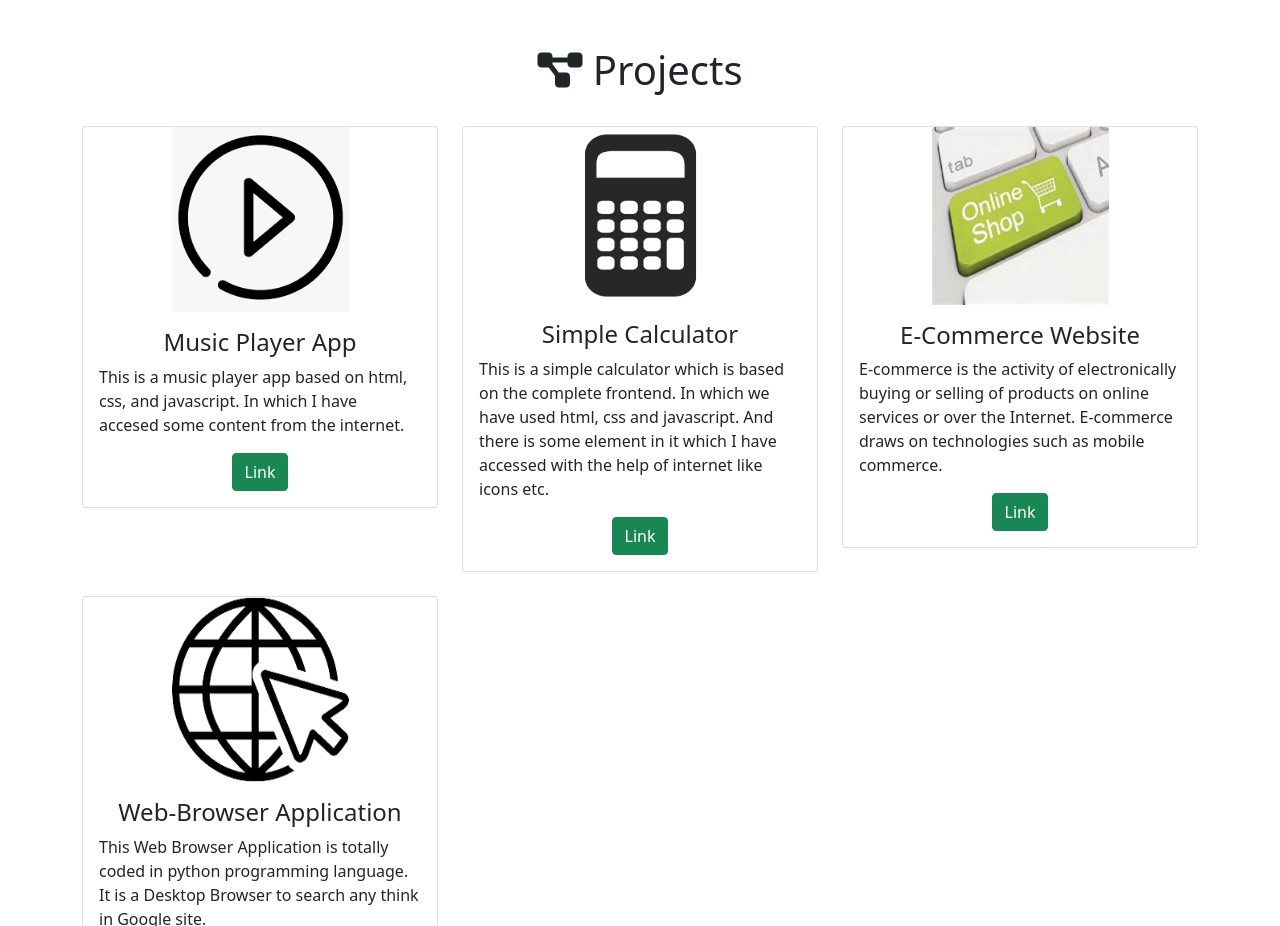
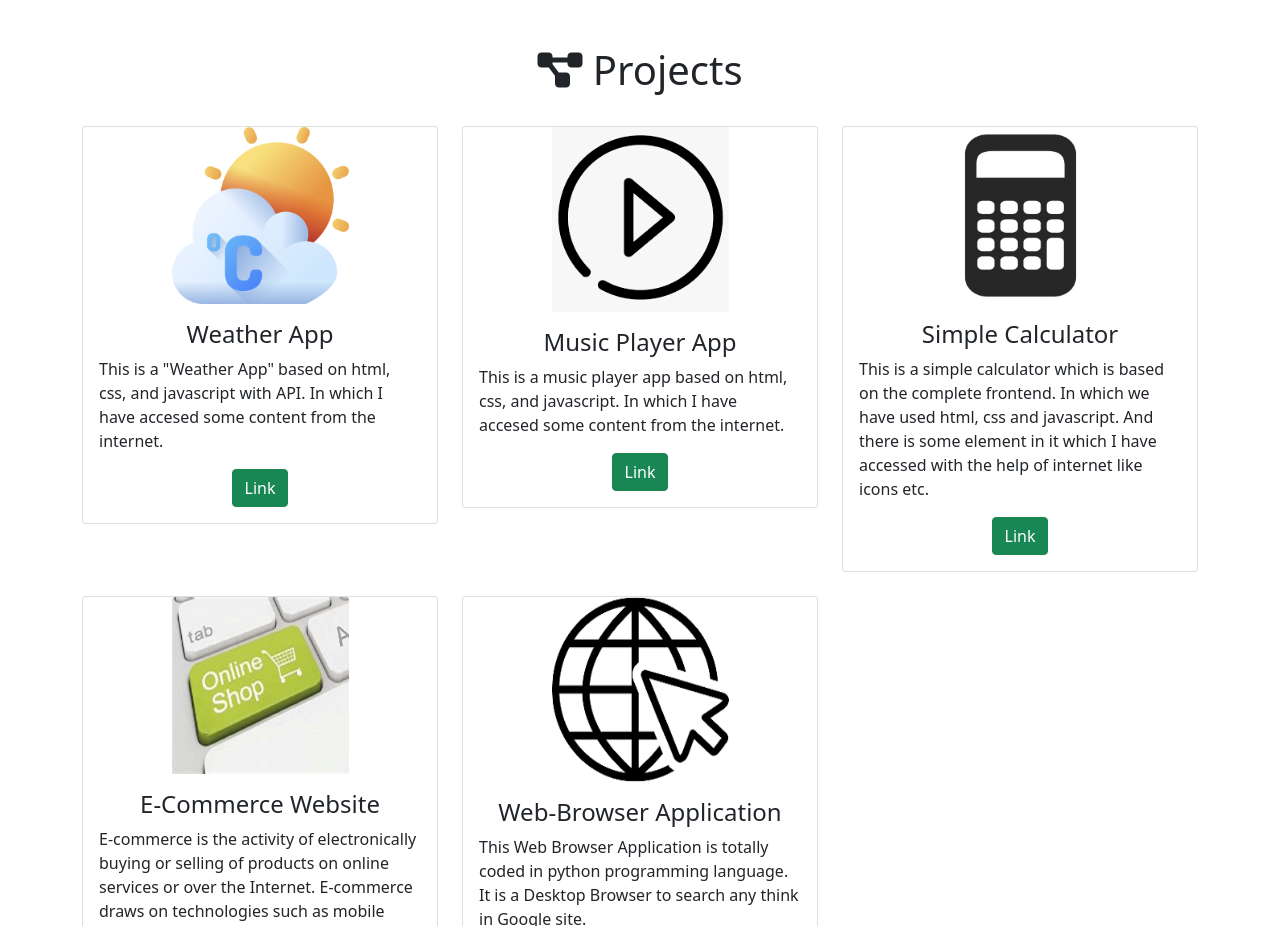
Before and after one commit to ahmadraza7384/Ahmad_Raza_Portfolio, a plain HTML site: page index.html in a window 1280 px wide. Shown: the part 2080-3006 px from the top of the page. Drawn offline with nearby package versions, Linux system fonts and the light colour scheme; a script that the page names is missing.

Commit message:
Initial commit

```diff
--- a/index.html
+++ b/index.html
@@ -172,6 +172,20 @@
         <div class="container mt-3">
             <h1 class="text-center"><i class="fa-solid fa-diagram-project"></i> Projects</h1>
             <div class="row">
+                <div class="col-lg-4 mt-4">
+                    <div class="card">
+                        <img class="card-img-top" src="images/Weather_App.png" alt="Card image">
+                        <div class="card-body">
+                            <h4 class="card-title">Weather App</h4>
+                            <p class="card-text">This is a "Weather App" based on html, css, and javascript with API.
+                                In which I have accesed some content from the internet.</p>
+                            <div class="text-center">
+                                <a href="https://ahmadraza7384.github.io/Weather_App/" target="_blank"
+                                    class="btn btn-success" id="btn1">Link</a>
+                            </div>
+                        </div>
+                    </div>
+                </div>
                 <div class="col-lg-4 mt-4">
                     <div class="card">
                         <img class="card-img-top" src="images/musicplayer1.png" alt="Card image">
```
Also changed, not shown: images/Weather_App.png (added).
